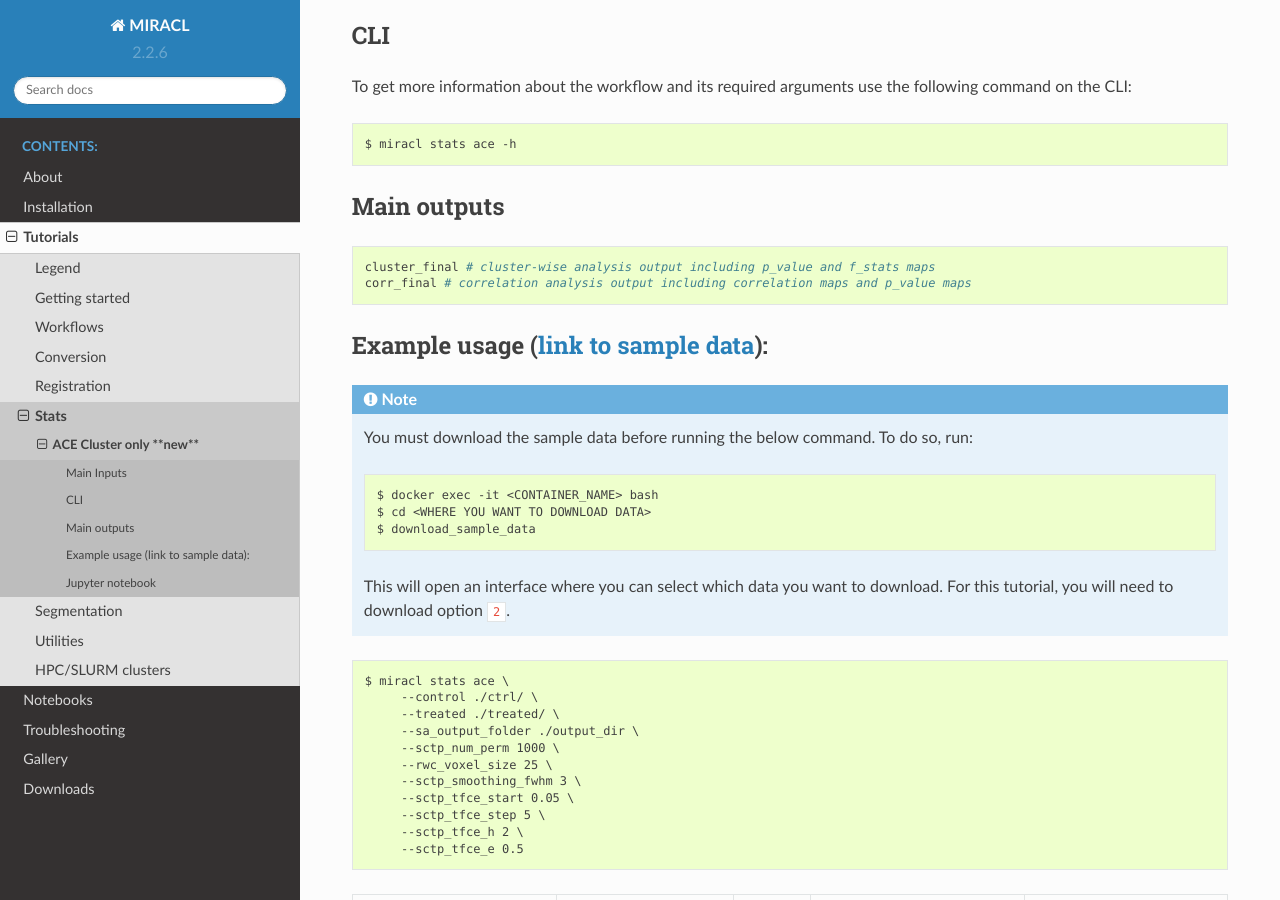
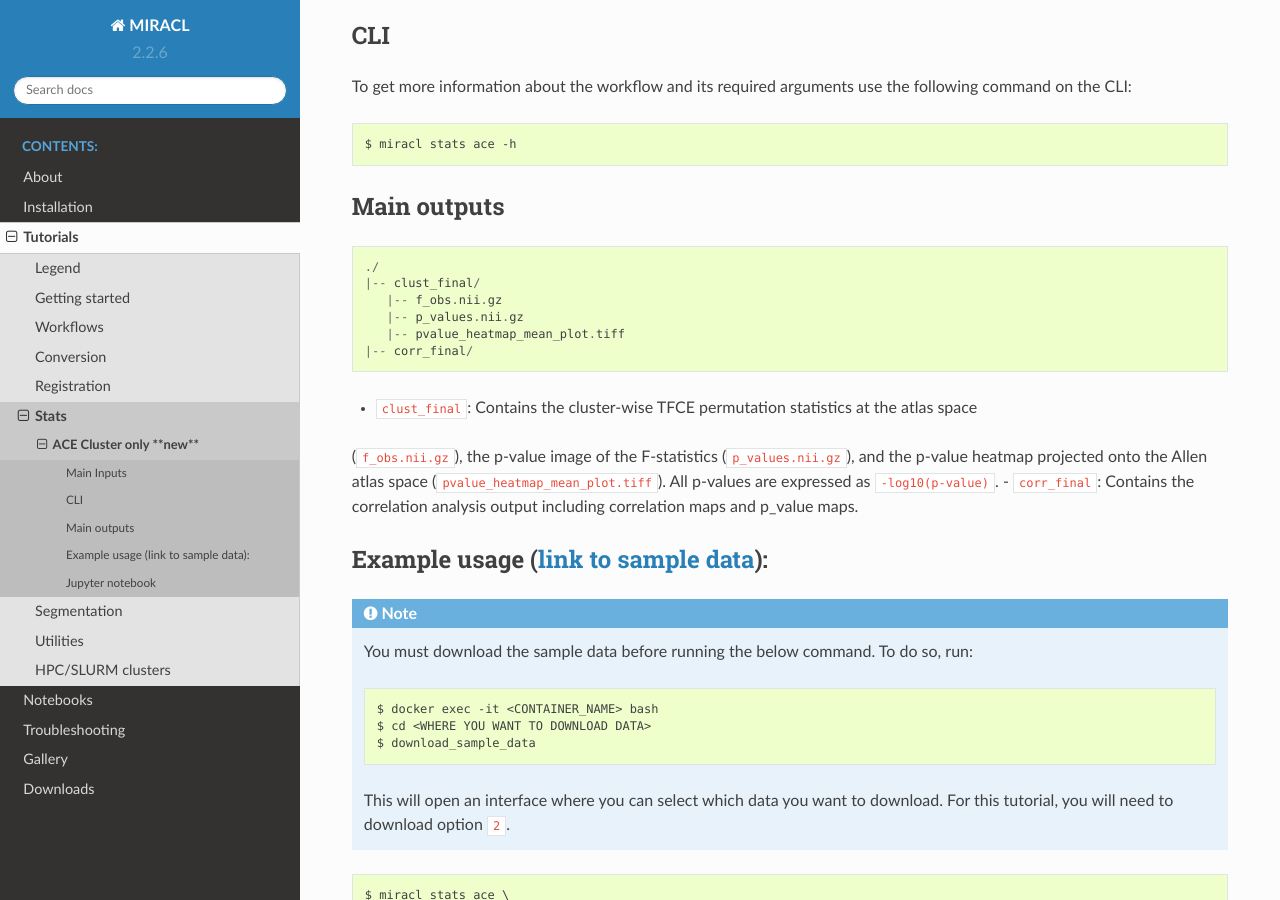
Before and after one commit to AICONSlab/MIRACL, a Sphinx documentation site: the page built from docs/tutorials/stats/ace_cluster/ace_cluster.rst, in a window 1280 px wide and 900 px high, scrolled down 317 px. Built offline with Sphinx 7.4.7 and the Read the Docs theme 2.0.0, drawn with Linux system fonts in a browser that asks for light colours.

Commit message:
[docs] Add more description to ace output Explain which files are relevant in each of the output directories.

```diff
--- a/docs/tutorials/stats/ace_cluster/ace_cluster.rst
+++ b/docs/tutorials/stats/ace_cluster/ace_cluster.rst
@@ -26,8 +26,18 @@ Main outputs
 
 .. code-block::
 
-   cluster_final # cluster-wise analysis output including p_value and f_stats maps
-   corr_final # correlation analysis output including correlation maps and p_value maps
+   ./
+   |-- clust_final/
+      |-- f_obs.nii.gz
+      |-- p_values.nii.gz
+      |-- pvalue_heatmap_mean_plot.tiff
+   |-- corr_final/
+
+- ``clust_final``: Contains the cluster-wise TFCE permutation statistics at the atlas space
+(``f_obs.nii.gz``), the p-value image of the F-statistics (``p_values.nii.gz``), and the p-value heatmap
+projected onto the Allen atlas space (``pvalue_heatmap_mean_plot.tiff``). All p-values are expressed
+as ``-log10(p-value)``.
+- ``corr_final``: Contains the correlation analysis output including correlation maps and p_value maps.
 
 
 Example usage (`link to sample data <https://huggingface.co/datasets/AICONSlab/MIRACL/resolve/dev/sample_data/ace/ace_sample_data_stats.zip>`_):
```
Also changed, not shown: docs/tutorials/workflows/ace_flow/ace_flow.rst (+54 -9 lines).
